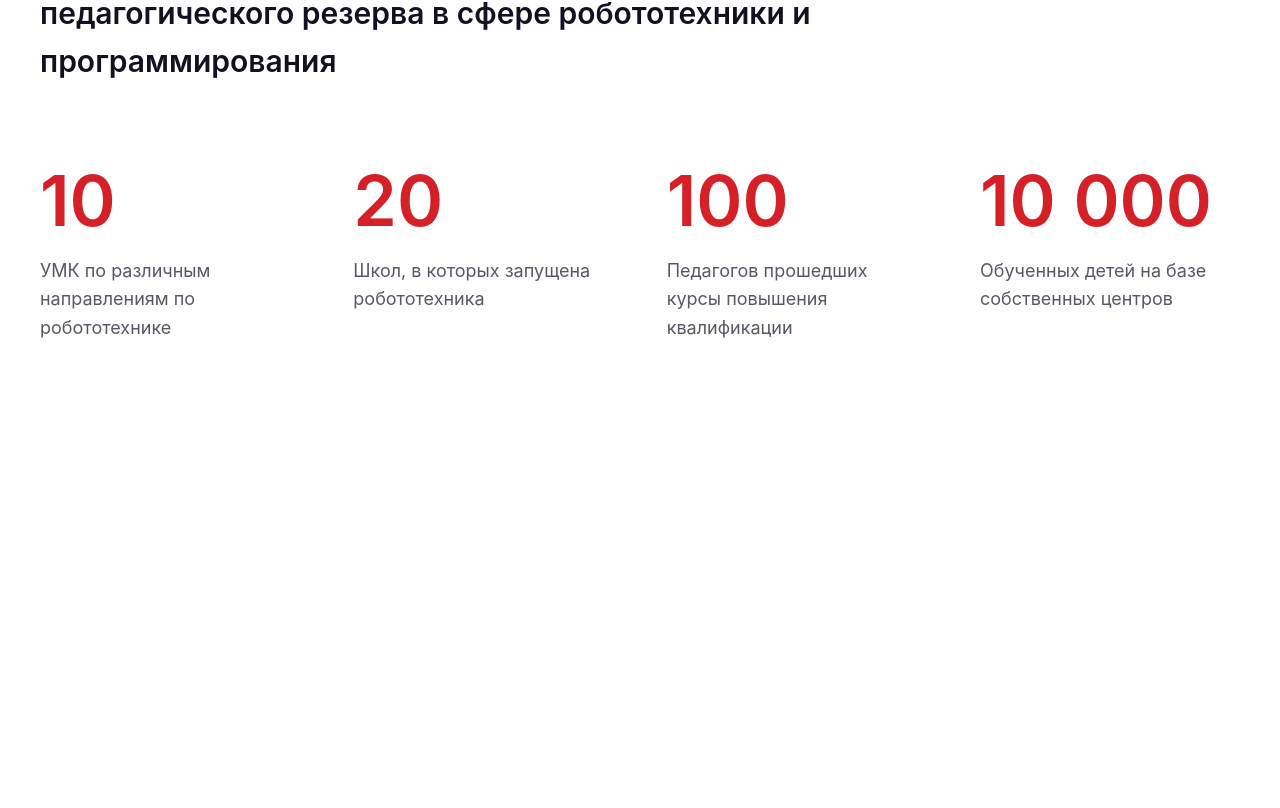
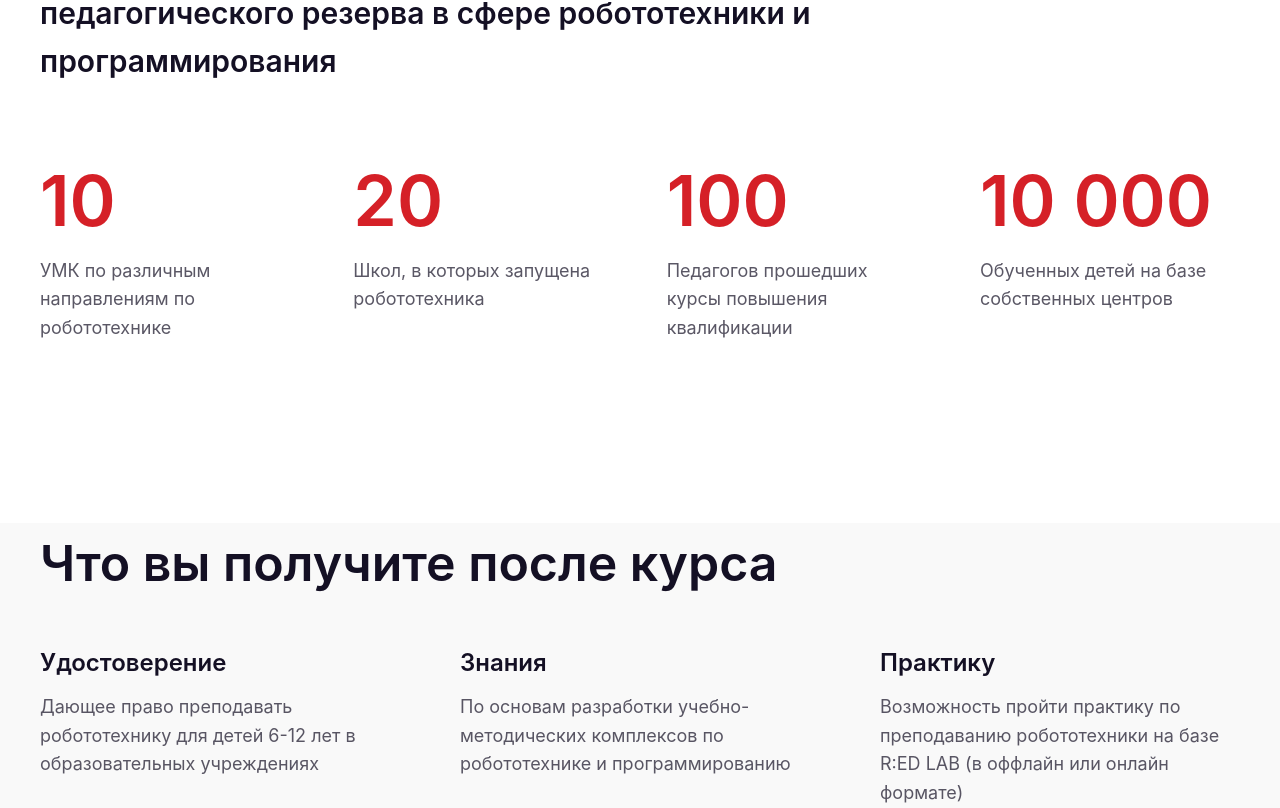
Before and after one commit to Frontend04/roboscl-project, a React (Create React App) app: page / in a window 1280 px wide. Shown: the part 831-1639 px from the top of the page. Before the commit the page ends 1174 px from the top, so only its background shows below. Built offline with nearby package versions, Linux system fonts and the light colour scheme.

Commit message:
Created components InfoCard and Props ,Made a infoblock

```diff
--- a/src/App.css
+++ b/src/App.css
@@ -93,13 +93,13 @@ img {
   line-height: 160%;
 }
 .cards {
-    display: flex;
-    justify-content: space-between;
-    flex-wrap: wrap;
-    margin-top: 60px;
+  display: flex;
+  justify-content: space-between;
+  flex-wrap: wrap;
+  margin-top: 60px;
 }
 .card {
-    width: 260px;
+  width: 260px;
 }
 .card-number {
   color: #d52027;
@@ -112,3 +112,35 @@ img {
   font-size: 18px;
   line-height: 160%;
 }
+.course-block {
+  background: #f9f9f9;
+}
+.course-block h2 {
+  color: #141024;
+  font-size: 50px;
+  font-weight: 600;
+  line-height: 160%;
+}
+.info-block {
+  margin-top: 180px;
+}
+.InfoCard-block{
+ display: flex;
+ justify-content: space-between;
+ flex-wrap: wrap;
+}
+.infoCard {
+  width: 360px;
+}
+.infoCard .title {
+  color: #141024;
+  font-size: 24px;
+  font-weight: 600;
+  line-height: 160%;
+}
+.infoCard .text {
+  color: rgba(20, 16, 36, 0.7);
+  font-size: 18px;
+  line-height: 160%;
+  margin-top: 10px;
+}
--- /dev/null
+++ b/src/components/InfoCard.tsx
@@ -0,0 +1,15 @@
+import React from "react";
+import { InfoCardProps } from "../types";
+
+const InfoCard: React.FC<InfoCardProps> = ({ title, text }) => {
+  return (
+    <div>
+      <div className="infoCard">
+        <div className="title">{title}</div>
+        <div className="text">{text}</div>
+      </div>
+    </div>
+  );
+};
+
+export default InfoCard;
--- a/src/containers/Home.tsx
+++ b/src/containers/Home.tsx
@@ -3,6 +3,7 @@ import Header from "../components/Header";
 import "../App.css";
 import mainPhoto from "../assets/main-photo.png";
 import Card from "../components/Card";
+import InfoCard from "../components/InfoCard";
 const Home: React.FC = () => {
   return (
     <div>
@@ -30,15 +31,44 @@ const Home: React.FC = () => {
           педагогического резерва в сфере робототехники и программирования
         </span>
         <div className="cards">
-          <Card number={10} text="УМК по различным направлениям по робототехнике" />
+          <Card
+            number={10}
+            text="УМК по различным направлениям по робототехнике"
+          />
           <Card number={20} text="Школ, в которых запущена робототехника" />
-          <Card number={100} text="Педагогов прошедших курсы повышения квалификации" />
-          <Card number={'10 000'} text="Обученных детей на базе собственных центров" />
+          <Card
+            number={100}
+            text="Педагогов прошедших курсы повышения квалификации"
+          />
+          <Card
+            number={"10 000"}
+            text="Обученных детей на базе собственных центров"
+          />
         </div>
       </div>
       <div className="course-block">
-        <div className="info-block">
-
+        <div className="info-block container">
+          <h2>Что вы получите после курса</h2>
+          <div className="InfoCard-block">
+            <InfoCard
+              title={"Удостоверение"}
+              text={
+                "Дающее право преподавать робототехнику для детей 6-12 лет в образовательных учреждениях"
+              }
+            />
+            <InfoCard
+              title={"Знания"}
+              text={
+                "По основам разработки учебно-методических комплексов по робототехнике и программированию"
+              }
+            />
+            <InfoCard
+              title={"Практику"}
+              text={
+                "Возможность пройти практику по преподаванию робототехники на базе R:ED LAB (в оффлайн или онлайн формате)"
+              }
+            />
+          </div>
         </div>
       </div>
     </div>
```
Also changed, not shown: src/types.d.ts (+7 -3 lines).
